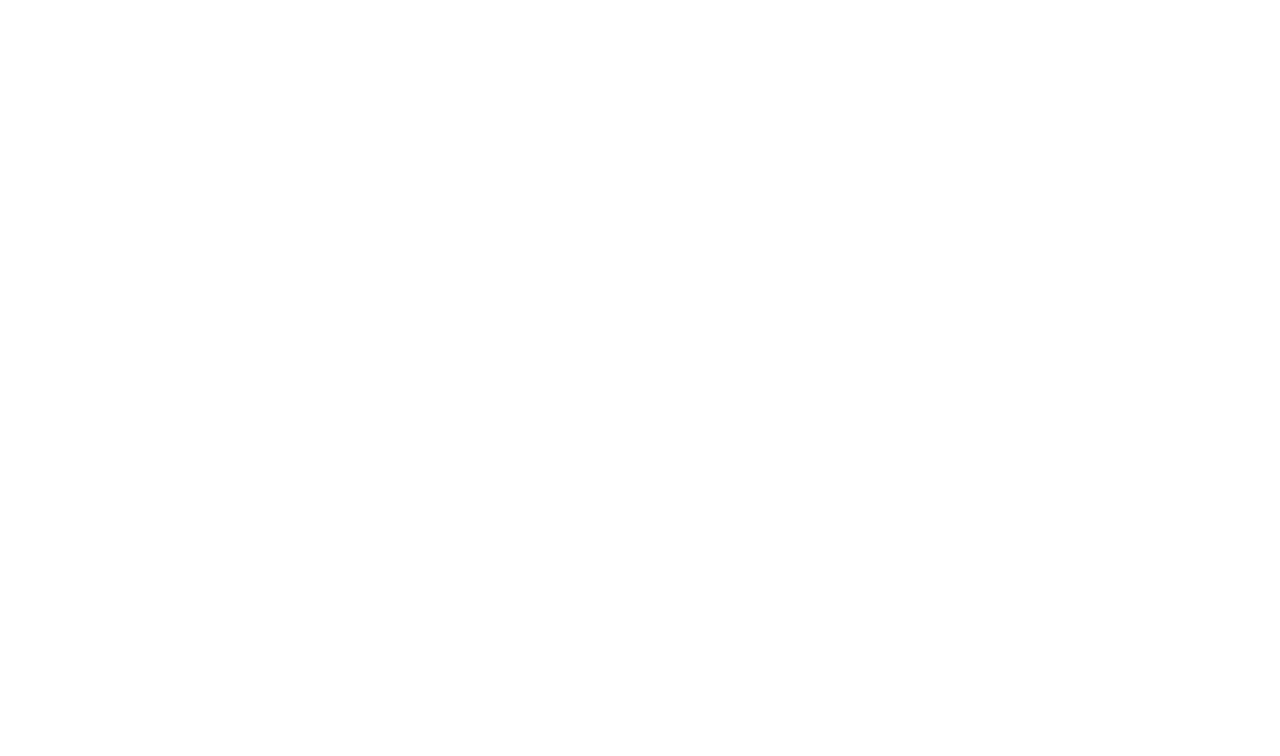
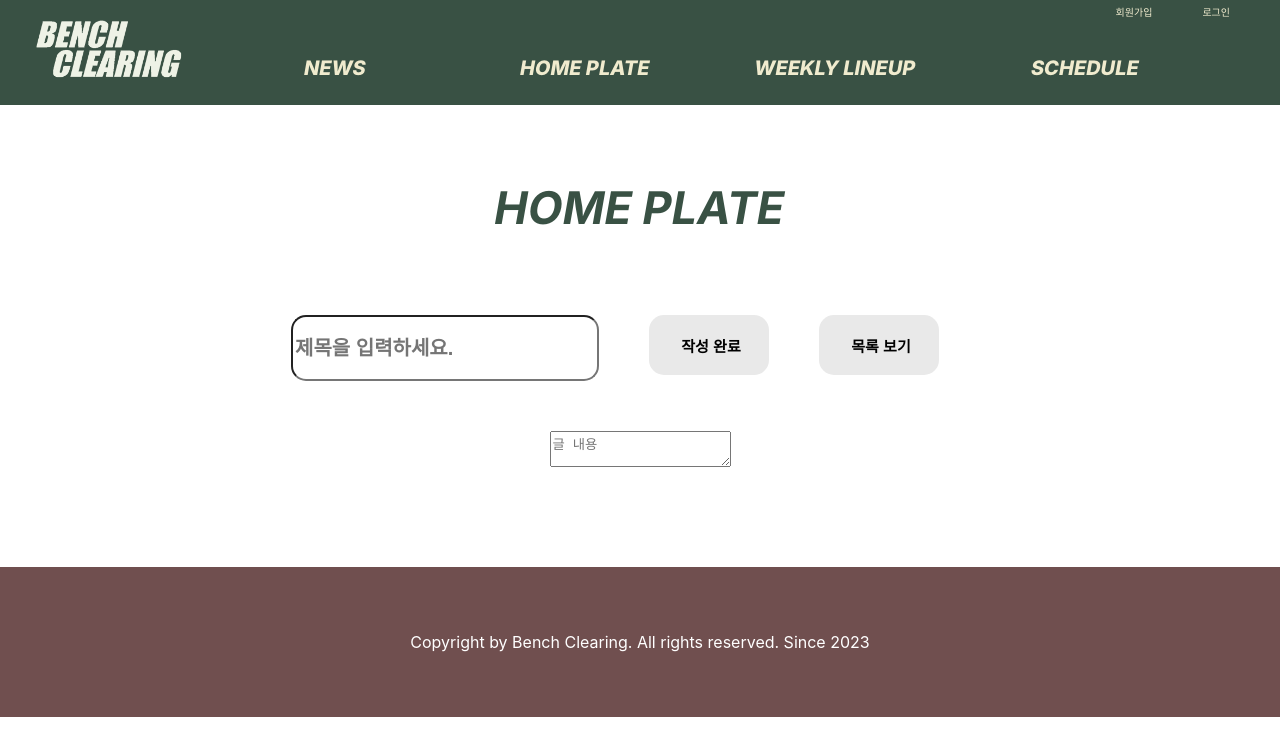
Before and after one commit to kimchoker/Mini_project_Frontend, a React (Create React App) app: page /homeplate/Write in a window 1280 px wide. Before the commit this address had no page. Shown: the top 756 px of the page. Built offline with nearby package versions, Linux system fonts and the light colour scheme.

Commit message:
보드 뉴스 완료
2023-05-26

```diff
--- a/src/App.js
+++ b/src/App.js
@@ -14,6 +14,7 @@
 import MyPage from "./pages/MyPage";
 import HomePlateView from "./pages/HomePlateView";
 import Weekly from "./pages/Weekly";
+import HomePlateWrite from "./pages/HomePlateWrite";
 
 export default function App() {
   const [windowWidth, setWindowWidth] = useState(window.innerWidth);
@@ -65,6 +66,11 @@
           <HomePlateView />
           <Footer />
         </>} />
+        <Route path="/homeplate/Write" element={<>
+          <Navigation />
+          <HomePlateWrite />
+          <Footer />
+        </>} />
         <Route path="/Schedule" element={<>
           <Navigation />
           <Schedule />
--- a/src/context/UserStore.js
+++ b/src/context/UserStore.js
@@ -8,6 +8,7 @@
 export const UserContext = createContext(null);
 
 const UserStore = (props) => {
+    const [memberNo, setMemberNo] = useState();
     const [userId, setUserId] = useState("");
     const [password, setPassword] = useState("");
     const [isLoggedIn, setIsLoggedIn] = useState(false); // 로그인 중인지
@@ -23,6 +24,7 @@
       if (token) {
         try {
           const response = await TokenAxiosApi.userInfo(token);
+          setMemberNo(response.data[0].memberNo)
           setUserId(response.data[0].id);
           setPassword(response.data[0].pwd);
           setNickname(response.data[0].nickname);
@@ -60,7 +62,7 @@
 
     return (
       <UserContext.Provider
-        value={{ userId, setUserId, password, setPassword, favTeam, setFavTeam, nickname, setNickname, isLoggedIn, handleLogin, handleLogout }}
+        value={{ memberNo, setMemberNo, userId, setUserId, password, setPassword, favTeam, setFavTeam, nickname, setNickname, isLoggedIn, handleLogin, handleLogout }}
       >
             {props.children}
         </UserContext.Provider>
--- a/src/pages/HomePlate.js
+++ b/src/pages/HomePlate.js
@@ -1,10 +1,12 @@
-import React, { useEffect, useState, useCallback } from "react";
+import React, { useEffect, useState, useCallback, useContext } from "react";
 import AxiosApi from "../Api/AxiosApi";
 import styled from "styled-components";
+import { UserContext } from "../context/UserStore";
 import { useNavigate} from "react-router-dom";
 import Pageination from "../utils/Pagination";
 import HomePlateNavi from "../components/HomePlateNavi";
 import HomePlateContainer from "../components/HomePlateContainer";
+import Modal from "../utils/Modal";
 
 const BoardBlock = styled.div`
   display: flex;
@@ -27,7 +29,7 @@
 
 
 const BoardTable = styled.table`
-  width: 1200px;
+  width: 1300px;
   height: auto;
   border-radius: 8px;
   border-collapse: collapse;
@@ -40,20 +42,47 @@
 
   thead {
     font-size: 20px;
+    font-weight: bold;
     background-color: #395144;
     color: #f0ebce;
-    margin-bottom: 100px; // Apply margin-bottom to the thead element
   }
 
   tbody tr:last-child {
     border: none;
   }
-
-  h2 {
-    align-items: center;
+  .tr-with-margin {
+    margin-top: 100px;
+    text-align: center;
+    font-size: 24px;
+  }
+  tbody tr:nth-child(odd) {
+    background-color: #f2f2f2;
   }
 `;
 
+const FooterDiv = styled.div`
+  display: flex;
+  justify-content: center;
+  align-items: center;
+  gap: 250px;
+  font-family: 'Noto Sans KR', sans-serif;
+  button{
+    width: 120px;
+    height: 60px;
+    font-size: 15px;
+    font-weight: bold;
+    border: 0;
+    border-radius: 15px;
+    outline: none;
+    padding-left: 10px;
+    background-color: rgb(233, 233, 233);
+    cursor: pointer;
+  }
+  button:hover{
+    background-color: #395144;
+  }
+
+`;
 
 const HomePlate = () => {
   const [board, setBoard] = useState([]);
@@ -62,6 +91,10 @@
   const [currentPage, setCurrentPage] = useState(1);
   const [maxPageNumberLimit, setMaxPageNumberLimit] = useState(5);
   const [minPageNumberLimit, setMinPageNumberLimit] = useState(0);
+  const navigate = useNavigate();
+  const context = useContext(UserContext);
+  const { userId, memberNo } = context;
+  const [modalOpen, setModalopen] = useState(false);
 
   useEffect(() => {
     const getShortDetailNews = async () => {
@@ -93,6 +126,22 @@
       setMinPageNumberLimit(0);
   },[]);
 
+  const checkIfLoggedIn = () => {
+    if(userId === ""){
+      setModalopen(true);
+    }else{
+      navigate("/homeplate/Write");
+    }
+  }
+
+  const closeModal = () => {
+    setModalopen(false);
+  }
+
+  const confirmModel = () =>{
+    navigate("/login")
+  }
+
 return (
     <BoardBlock>
       <h1 className="Board">HOMEPLATE</h1>
@@ -108,9 +157,9 @@
         </thead>
         <tbody>
         {board.length === 0 ? (
-            <tr style={{ textAlign: "center", fontSize: "24px" }}>
-              <td colSpan={6}>{`${category}와 일치하는 검색결과는 없습니다.`}</td>
-            </tr>
+          <tr className="tr-with-margin">
+            <td colSpan={6}>{`${category}와 일치하는 검색결과는 없습니다.`}</td>
+          </tr>
           ) : (
           board.map((boardItem) => (
           <HomePlateContainer
@@ -126,7 +175,10 @@
       )}
       </tbody>
       </BoardTable>
+      <FooterDiv>
+      <div className="empty"></div>
       <Pageination
+        postperpage={20}
         currentPage={currentPage}
         totalData={totalData}
         setCurrentPage={setCurrentPage}
@@ -134,6 +186,14 @@
         minPageNumberLimit={minPageNumberLimit}
         setMaxPageNumberLimit={setMaxPageNumberLimit}
         setMinPageNumberLimit={setMinPageNumberLimit}/>
+        <button onClick={checkIfLoggedIn}>글쓰기</button>
+        </FooterDiv>
+        <Modal
+          type={"asd"}
+          confirm={confirmModel}
+          open={modalOpen}
+          close={closeModal}
+          header="BENCH CLEARING">로그인 필요</Modal>
     </BoardBlock>
 
 
--- a/src/pages/HomePlateView.js
+++ b/src/pages/HomePlateView.js
@@ -4,25 +4,20 @@
 import AxiosApi from '../Api/AxiosApi';
 
 const BoardBlock = styled.div`
-
     display: flex;
     flex-direction: column;
-    margin-top: 100px;
+    margin-top: 150px;
     margin-bottom: 100px;
     width: auto;
     height: auto;
     justify-content: flex-start;
     align-items: center;
     gap: 30px;
-    @font-face {
-        font-family: "inter";
-        src: url(./fonts/Inter/Inter-VariableFont_slnt,wght.ttf);
-    }
     .HomePlate {
         font-family: 'inter';
         font-size: 45px;
         transform: skew(-10deg);
-        color: #6f2727;
+        color: #395144;
     }
     h2{
         font-size: 30px;
--- /dev/null
+++ b/src/pages/HomePlateWrite.js
@@ -0,0 +1,87 @@
+import React, { useState, useRef } from "react";
+import styled from "styled-components";
+import { useNavigate} from "react-router-dom";
+import AxiosApi from "../Api/AxiosApi";
+import Modal from "../utils/Modal";
+
+const BoardBlock = styled.div`
+  display: flex;
+  flex-direction: column;
+  margin-top: 150px;
+  margin-bottom: 100px;
+  width: auto;
+  height: auto;
+  justify-content: flex-start;
+  align-items: center;
+  font-family: 'Noto Sans KR', sans-serif;
+  gap: 50px;
+  .Board {
+    font-family: 'inter';
+    font-size: 45px;
+    transform: skew(-10deg);
+    color: #395144;
+  }
+  .write_header{
+    display: flex;
+    gap: 50px;
+    }
+    button{
+    width: 120px;
+    height: 60px;
+    font-size: 15px;
+    font-weight: bold;
+    border: 0;
+    border-radius: 15px;
+    outline: none;
+    padding-left: 10px;
+    background-color: rgb(233, 233, 233);
+    cursor: pointer;
+    }
+    .input_title {
+        width: 300px;
+        height: 60px;
+        font-size: 20px;
+        font-weight: bold;
+        border-radius: 15px;
+    }
+
+`;
+
+
+
+const Write = () => {
+    const navigate = useNavigate();
+    const [modalOpen, setModalOpen] = useState(false);
+    const [modalText, setModalText] = useState("작성이 완료되었습니다.");
+    const openModal = () => {
+        setModalOpen(true);
+    }
+
+    const closeModal = () => {
+        setModalOpen(false);
+        navigate('/homeplate');
+    }
+
+    const handleBack = () => {
+        navigate('/homeplate');
+    }
+
+
+    return(
+        <BoardBlock>
+            <h1 className="Board">HOME PLATE</h1>
+                <div className="write_header">
+                    <input type="text" class="input_title" placeholder="제목을 입력하세요." />
+                        <button type="submit" onClick={openModal}>작성 완료</button>
+                        <button onClick={handleBack}>목록 보기</button>
+                        <Modal open={modalOpen} close={closeModal} header="알림">
+                            {modalText}
+                        </Modal>
+                </div>
+                    <textarea class="contents" placeholder="글 내용"></textarea>
+
+            </BoardBlock>
+    );
+};
+
+export default Write;
--- a/src/pages/NewsHome.js
+++ b/src/pages/NewsHome.js
@@ -97,6 +97,7 @@
       )}
       </NewsGrey>
       <Pagination
+        postperpage={10}
         currentPage={currentPage}
         totalData={totalData}
         setCurrentPage={setCurrentPage}
--- a/src/utils/Pagination.js
+++ b/src/utils/Pagination.js
@@ -25,11 +25,11 @@
   }
 `;
 
-const Pagination = ({ currentPage, totalData, setCurrentPage, maxPageNumberLimit, minPageNumberLimit, setMinPageNumberLimit, setMaxPageNumberLimit}) => {
+const Pagination = ({ postperpage, currentPage, totalData, setCurrentPage, maxPageNumberLimit, minPageNumberLimit, setMinPageNumberLimit, setMaxPageNumberLimit}) => {
   const [pageNumberLimit, setPagerNumberLimit] = useState(5);
 
   const pages = [];
-  const TotalPage = Math.ceil(totalData / 10);
+  const TotalPage = Math.ceil(totalData / postperpage);
 
 
   for (let i = 1; i <= TotalPage; i++) {
```
